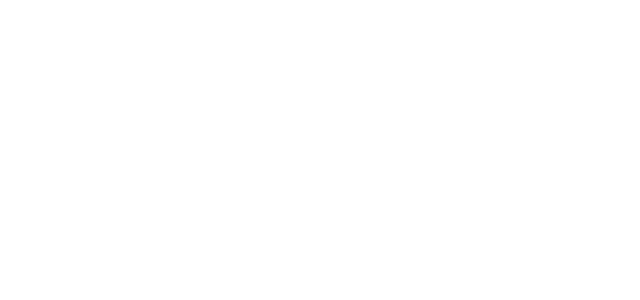
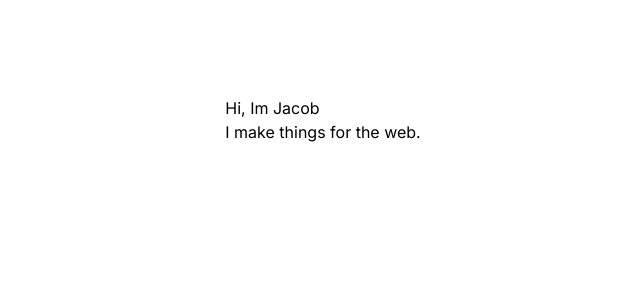
Before and after one commit to Jacobbidmead/v-3, a Next.js app: page / in a window 1280 px wide. Shown: the top 300 px of the page, without its empty margins (317-957 px from the left). Built offline with nearby package versions, Linux system fonts and the light colour scheme.

Commit message:
feat: added basic hero to home page

```diff
--- a/app/components/hero/Hero.tsx
+++ b/app/components/hero/Hero.tsx
@@ -1,26 +1,33 @@
+"use client";
+
+import StarsSvg from "@/app/svg_components/Stars";
+import { motion } from "framer-motion";
+
 const Hero: React.FC = () => {
   return (
-    <></>
-    // <div className='main-page-container'>
+    <>
+      {/* // <div className='main-page-container'>
     //   {!isMobile ? <Nav scrollToSection={scrollToSection} /> : null}
     //   <img src='images/gradient.webp' alt='' className='hero-img' />
     //   {isMobile ? (
-    //     <div>
-    //       <Burger />{" "}
-    //     </div>
-    //   ) : null}
-    //   <div className='hi-container'>
-    //     <div className='hi'>Hi, Im Jacob</div>
-    //     <div className='hi-lower'>I make things for the web.</div>
-    //   </div>
-    //   <StarsSvg className='overlay-svg' />
+        <div>
+          <Burger />{" "}
+        </div>
+      ) : null} */}
+      <div className='hi-container'>
+        <div className='hi'>Hi, Im Jacob</div>
+        <div className='hi-lower'>I make things for the web.</div>
+      </div>
+      {/* <StarsSvg className='overlay-svg' /> */}
 
-    //   <motion.div
-    //     initial={"offscreen"}
-    //     whileInView={"onscreen"}
-    //     variants={textAnimate}
-    //     viewport={{ once: true, amount: 0.1 }}
-    //     className='contents-container'></motion.div>
-    // </div>
+      <motion.div
+        initial={"offscreen"}
+        whileInView={"onscreen"}
+        // variants={textAnimate}
+        viewport={{ once: true, amount: 0.1 }}
+        className='contents-container'></motion.div>
+    </>
   );
 };
+
+export default Hero;
--- a/app/page.tsx
+++ b/app/page.tsx
@@ -1,5 +1,9 @@
-import Image from "next/image";
+import Hero from "./components/hero/Hero";
 
 export default function Home() {
-  return <main className='flex min-h-screen flex-col items-center justify-between p-24'></main>;
+  return (
+    <main className='flex min-h-screen flex-col items-center justify-between p-24'>
+      <Hero />
+    </main>
+  );
 }
```
